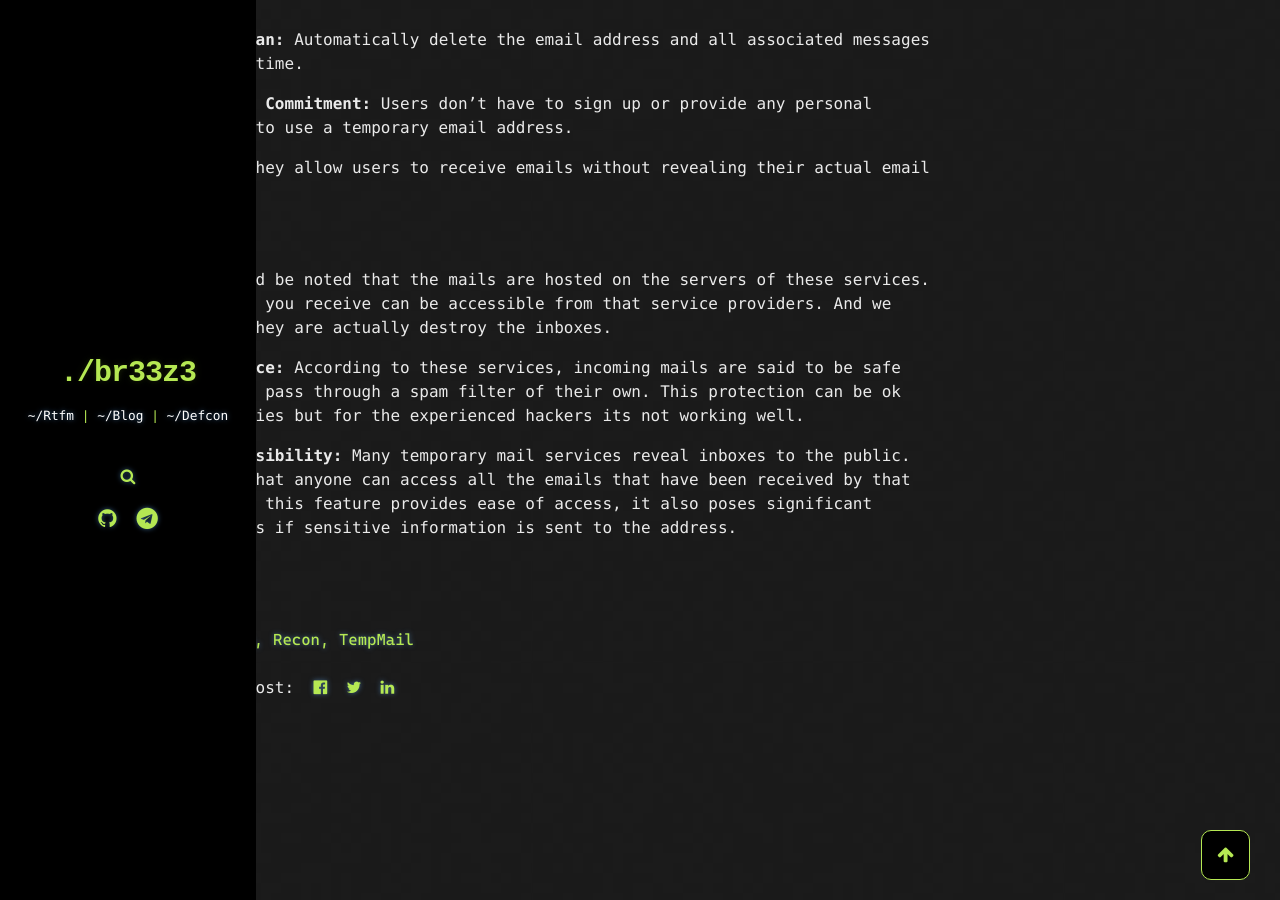
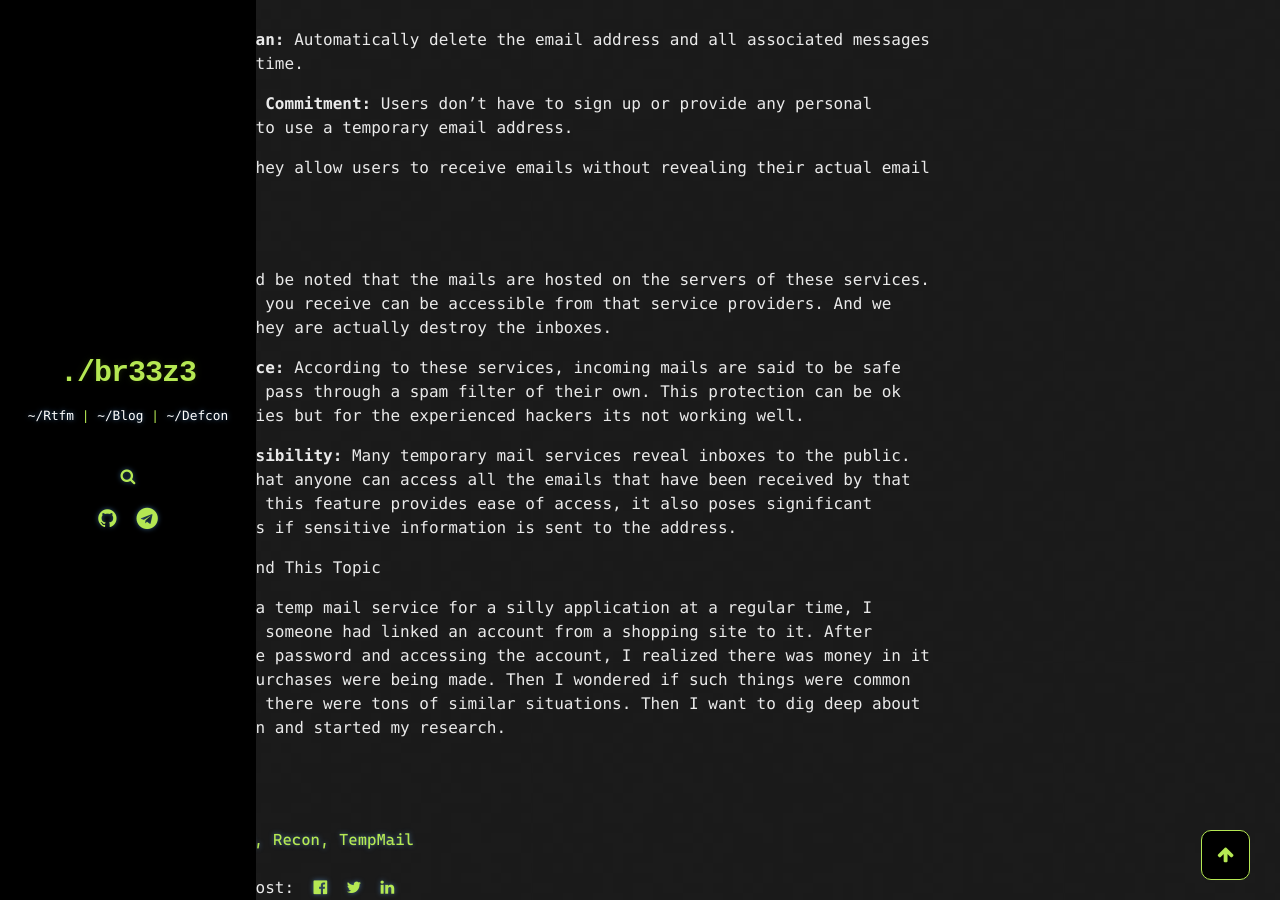
Before and after one commit to br33z3/br33z3.github.io, a Jekyll site: the page built from _pages/defcon.md, in a window 1280 px wide and 900 px high, scrolled down 934 px. Built offline with Jekyll 4.4.1, drawn with Linux system fonts in a browser that asks for light colours; comment, search, counter and statistics services are not loaded.

Commit message:
Update defcon.md

```diff
--- a/_pages/defcon.md
+++ b/_pages/defcon.md
@@ -36,3 +36,12 @@ According to these services, incoming mails are said to be safe because they pas
 
 **Public Accessibility:**
 Many temporary mail services reveal inboxes to the public. This means that anyone can access all the emails that have been received by that inbox. While this feature provides ease of access, it also poses significant privacy risks if sensitive information is sent to the address.
+
+##Story Behind This Topic
+
+While using a temp mail service for a silly application at a regular time,
+I noticed that someone had linked an account from a shopping site to it.
+After resetting the password and accessing the account,
+I realized there was money in it and active purchases were being made.
+Then I wondered if such things were common and realized there were tons of similar situations.
+Then I want to dig deep about the situation and started my research.
```
